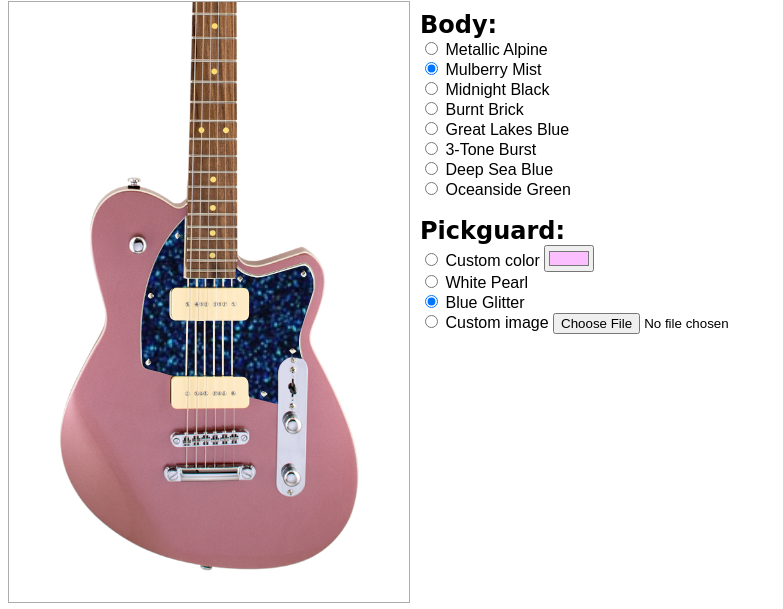
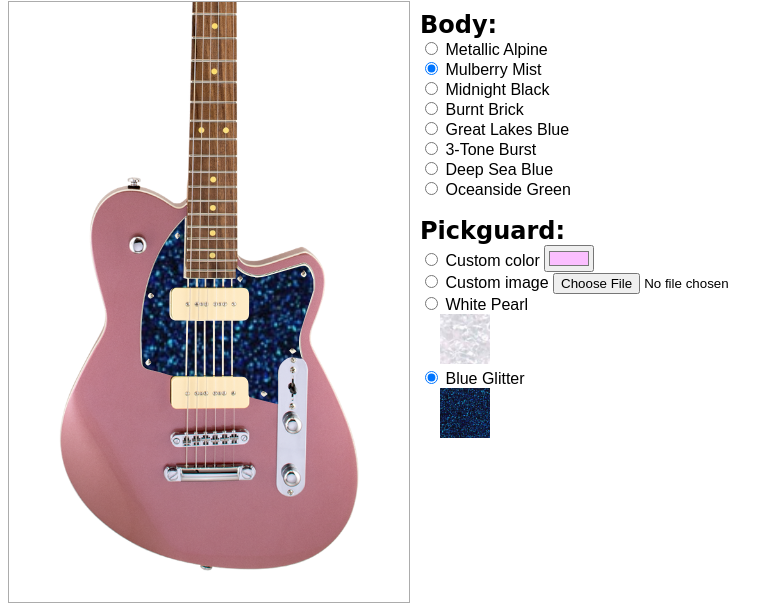
Before and after one commit to rustynymph/reverend-charger-290-customizer, a plain HTML site: page index.html in a window 1280 px wide. Shown: the part 81-690 px from the top of the page, without its empty margins (0-783 px from the left). Drawn offline with nearby package versions, Linux system fonts and the light colour scheme; a web font is replaced by a local one.

Commit message:
added previews for pickguard textures

```diff
--- a/index.html
+++ b/index.html
@@ -194,19 +194,18 @@
 
                 <label for="pickguard-color"><h2>Pickguard:</h2></label>
 
-
                 <input type="radio" id="customcolor" name="guardtexture" value="customcolor" onchange="switchToCustomColor()">
                 <!--<label for="customcolor">Custom color <input type="color" id="pickguard-color" name="pickguard-color" value="#FbbFFF" onchange="updatePickguardColor(this.value);"></label><br>-->
                 <label for="customcolor">Custom color <input type="color" id="pickguard-color" name="pickguard-color" value="#FbbFFF" onchange="updatePickguardColor(this.value);"></label><br>
 
+                <input type="radio" id="customimage" name="guardtexture" value="customimage" onchange="switchToCustomImage()">
+                <label for="customimage">Custom image <input type="file" id="file_select"/></label><br>
+
                 <input type="radio" id="whitepearl" name="guardtexture" value="whitepearlimg" onchange="updatePickguardImg(this.value)">
-                <label for="whitepearl">White Pearl</label><br>
+                <label for="whitepearl">White Pearl<br><img style="padding-left:20px" width=50 src="./whitepearl.jpg"></label><br>
 
                 <input type="radio" id="blueglitter" name="guardtexture" value="blueglitterimg" onchange="updatePickguardImg(this.value)" checked=true>
-                <label for="blueglitter">Blue Glitter</label><br>
-
-                <input type="radio" id="customimage" name="guardtexture" value="customimage" onchange="switchToCustomImage()">
-                <label for="customimage">Custom image <input type="file" id="file_select"/></label><br>
+                <label for="blueglitter">Blue Glitter<br><img style="padding-left:20px" width=50 src="./blueglitter.jpg"></label><br>
 
                 <script>
                 $("input:file").change(function () {
```
